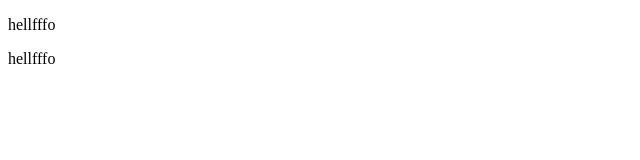
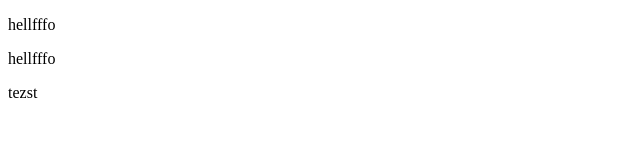
Before and after one commit to htavakkoli1368/learnGit, a plain HTML site: page index.html in a window 1280 px wide. Shown: the full height of the page, 0-640 px from the left. Drawn offline with Linux system fonts and the light colour scheme; files whose address does not match are found by name.

Commit message:
add p tag

```diff
--- a/index.html
+++ b/index.html
@@ -9,6 +9,7 @@
 <body>
     <p id="lr">hellfffo</p>
     <p id="lrn">hellfffo</p>
+    <p id="lrn">tezst</p>
     <div id="app"></div>
 </body>
 <script src="./js//extApp.js"></script>
```
